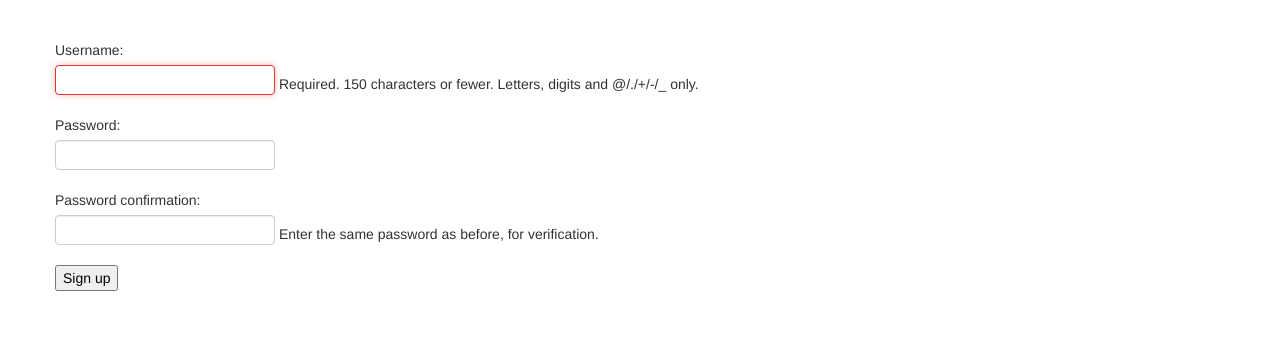
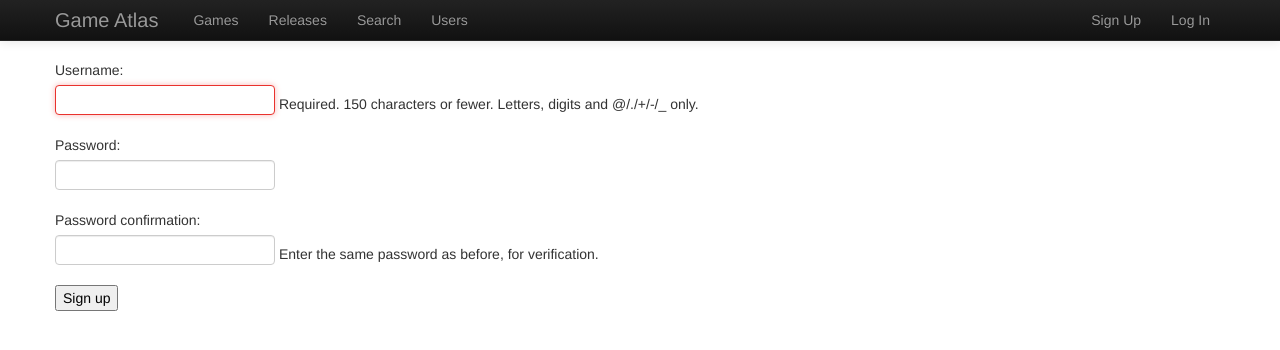
Before and after one commit to SSheldon/game-atlas, a Django app: page /accounts/signup/ in a window 1280 px wide. Shown: the top 350 px of the page. Run offline with Django 3.2, Linux system fonts and the light colour scheme.

Commit message:
Added nav bar.

```diff
--- a/game_atlas/templates/base.html
+++ b/game_atlas/templates/base.html
@@ -8,12 +8,53 @@
   <link href="{% static "css/bootstrap.min.css" %}" rel="stylesheet">
   <style>
     body {
-      padding-top: 40px;
+      padding-top: 60px;
     }
   </style>
 </head>
 
 <body>
+  <div class="navbar navbar-inverse navbar-fixed-top">
+    <div class="navbar-inner">
+      <div class="container">
+        <button type="button" class="btn btn-navbar" data-toggle="collapse" data-target=".nav-collapse">
+          <span class="icon-bar"></span>
+          <span class="icon-bar"></span>
+          <span class="icon-bar"></span>
+        </button>
+        <a class="brand" href="{% url 'home' %}">Game Atlas</a>
+        <div class="nav-collapse collapse">
+          <ul class="nav">
+            <li><a href="{% url 'games:index' %}">Games</a></li>
+            <li><a href="{% url 'games:releases' %}">Releases</a></li>
+            <li><a href="{% url 'games:game_search' %}">Search</a></li>
+            <li><a href="{% url 'accounts:search' %}">Users</a></li>
+          </ul>
+          <ul class="nav pull-right">
+            {% if user.is_authenticated %}
+            <li class="dropdown">
+              <a href="#" class="dropdown-toggle" data-toggle="dropdown">
+                {{ user.username }} <b class="caret"></b>
+              </a>
+              <ul class="dropdown-menu">
+                <li><a href="{% url 'accounts:profile' %}">Profile</a></li>
+                <li><a href="{% url 'accounts:friends' %}">Friends</a></li>
+                <li><a href="{% url 'accounts:games' %}">My Games</a></li>
+                <li><a href="{% url 'accounts:recommended_games' %}">Recommended</a></li>
+                <li class="divider"></li>
+                <li><a href="{% url 'accounts:logout' %}">Log Out</a></li>
+              </ul>
+            </li>
+            {% else %}
+            <li><a href="{% url 'accounts:signup' %}">Sign Up</a></li>
+            <li><a href="{% url 'accounts:login' %}">Log In</a></li>
+            {% endif %}
+          </ul>
+        </div><!--/.nav-collapse -->
+      </div>
+    </div>
+  </div>
+
   <div class="container">
     {% block content %}{% endblock %}
   </div>
```
